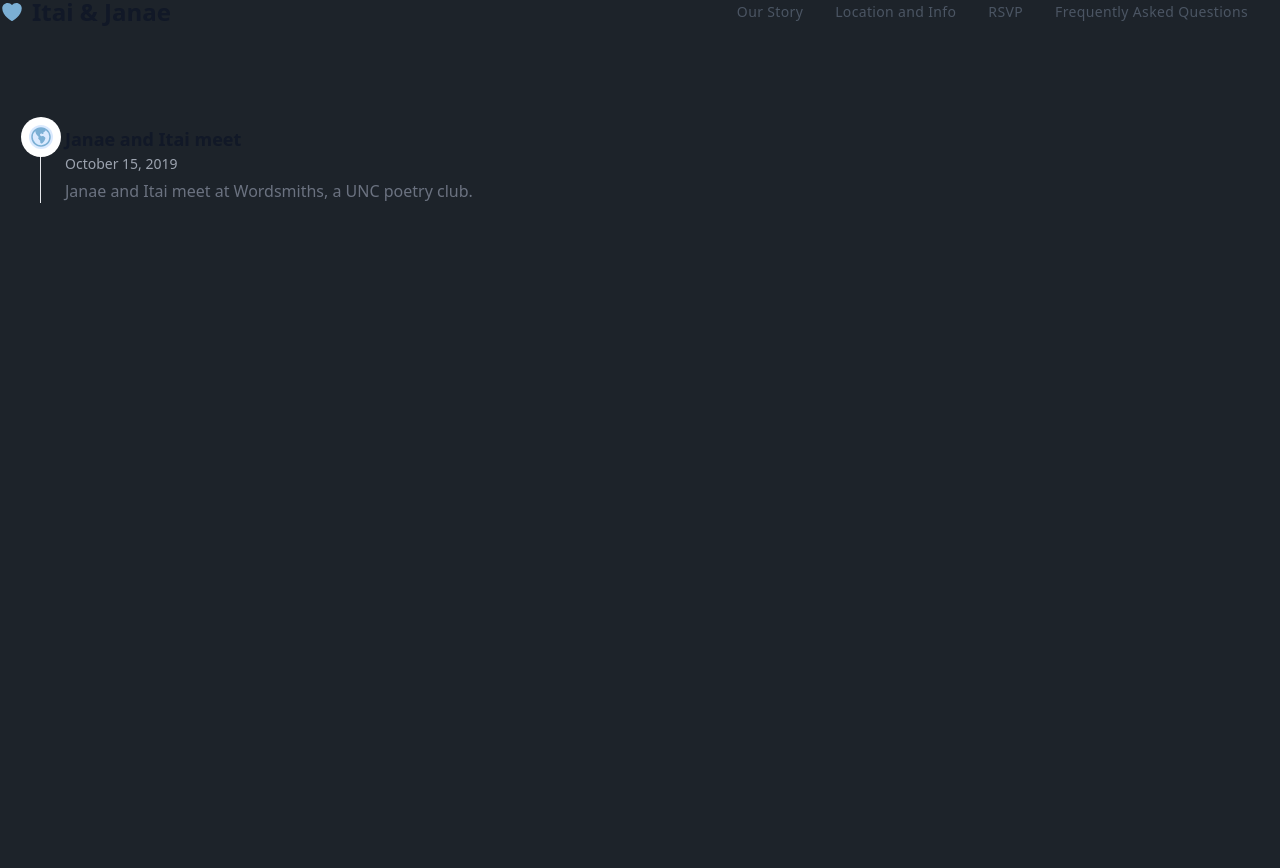
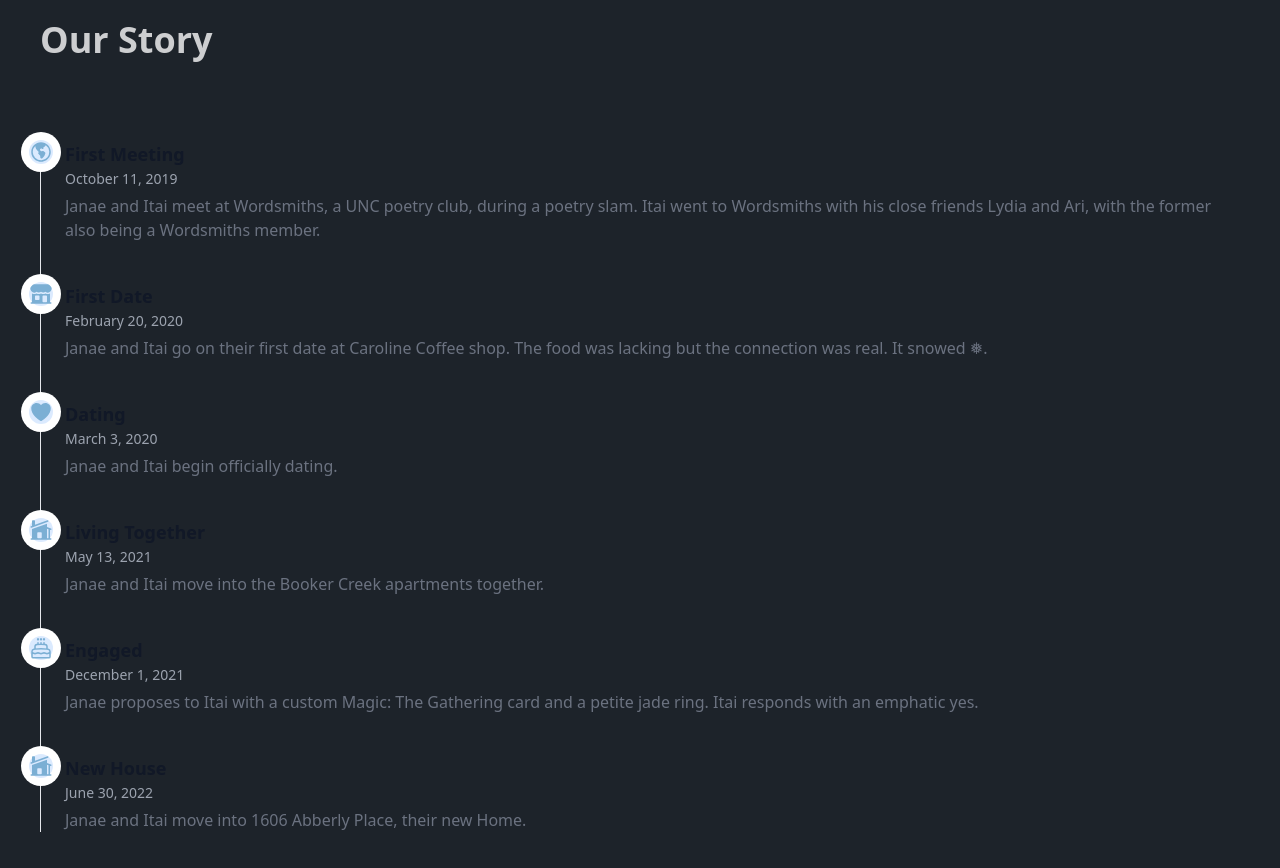
Before and after one commit to itaifish/wedding-website, a React (Vite) app: page / in a window 1280 px wide. Shown: the part 860-1728 px from the top of the page. Before the commit the page ends 1143 px from the top, so only its background shows below. Built offline with nearby package versions, Linux system fonts and the light colour scheme.

Commit message:
progress

```diff
--- a/src/components/atoms/Timeline.tsx
+++ b/src/components/atoms/Timeline.tsx
@@ -3,7 +3,7 @@ export interface TimelineProps {
 }
 export default function Timeline(props: TimelineProps) {
 	return (
-		<ol className="relative mx-10 my-20 border-l border-gray-200 dark:border-gray-700">
+		<ol className="relative  my-20 border-l border-gray-200 dark:border-gray-700">
 			{props.events.map((event, index) => {
 				return (
 					<li className="mb-10 ml-6" key={index}>
--- /dev/null
+++ b/src/components/atoms/icons/Cake.tsx
@@ -0,0 +1,20 @@
+import { IconProps } from './Icon';
+
+export const CakeIcon = ({ fill }: IconProps) => {
+	return (
+		<svg
+			xmlns="http://www.w3.org/2000/svg"
+			fill="none"
+			viewBox="0 0 24 24"
+			strokeWidth={1.5}
+			stroke={fill}
+			className="h-6 w-6"
+		>
+			<path
+				strokeLinecap="round"
+				strokeLinejoin="round"
+				d="M12 8.25v-1.5m0 1.5c-1.355 0-2.697.056-4.024.166C6.845 8.51 6 9.473 6 10.608v2.513m6-4.87c1.355 0 2.697.055 4.024.165C17.155 8.51 18 9.473 18 10.608v2.513m-3-4.87v-1.5m-6 1.5v-1.5m12 9.75l-1.5.75a3.354 3.354 0 01-3 0 3.354 3.354 0 00-3 0 3.354 3.354 0 01-3 0 3.354 3.354 0 00-3 0 3.354 3.354 0 01-3 0L3 16.5m15-3.38a48.474 48.474 0 00-6-.37c-2.032 0-4.034.125-6 .37m12 0c.39.049.777.102 1.163.16 1.07.16 1.837 1.094 1.837 2.175v5.17c0 .62-.504 1.124-1.125 1.124H4.125A1.125 1.125 0 013 20.625v-5.17c0-1.08.768-2.014 1.837-2.174A47.78 47.78 0 016 13.12M12.265 3.11a.375.375 0 11-.53 0L12 2.845l.265.265zm-3 0a.375.375 0 11-.53 0L9 2.845l.265.265zm6 0a.375.375 0 11-.53 0L15 2.845l.265.265z"
+			/>
+		</svg>
+	);
+};
--- /dev/null
+++ b/src/components/atoms/icons/Chat.tsx
@@ -0,0 +1,5 @@
+import Icon, { IconProps } from './Icon';
+
+export const ChatIcon = ({ fill }: IconProps) => {
+	return <Icon fill={fill} type="Chat" />;
+};
--- a/src/components/atoms/icons/Globe.tsx
+++ b/src/components/atoms/icons/Globe.tsx
@@ -1,11 +1,5 @@
-export default function Globe({ fill }: { fill: string | undefined }) {
-	return (
-		<svg xmlns="http://www.w3.org/2000/svg" viewBox="0 0 24 24" fill={fill} className="h-6 w-6">
-			<path
-				fillRule="evenodd"
-				d="M12 2.25c-5.385 0-9.75 4.365-9.75 9.75s4.365 9.75 9.75 9.75 9.75-4.365 9.75-9.75S17.385 2.25 12 2.25zM6.262 6.072a8.25 8.25 0 1010.562-.766 4.5 4.5 0 01-1.318 1.357L14.25 7.5l.165.33a.809.809 0 01-1.086 1.085l-.604-.302a1.125 1.125 0 00-1.298.21l-.132.131c-.439.44-.439 1.152 0 1.591l.296.296c.256.257.622.374.98.314l1.17-.195c.323-.054.654.036.905.245l1.33 1.108c.32.267.46.694.358 1.1a8.7 8.7 0 01-2.288 4.04l-.723.724a1.125 1.125 0 01-1.298.21l-.153-.076a1.125 1.125 0 01-.622-1.006v-1.089c0-.298-.119-.585-.33-.796l-1.347-1.347a1.125 1.125 0 01-.21-1.298L9.75 12l-1.64-1.64a6 6 0 01-1.676-3.257l-.172-1.03z"
-				clipRule="evenodd"
-			/>
-		</svg>
-	);
-}
+import Icon, { IconProps } from './Icon';
+
+export const GlobeIcon = ({ fill }: IconProps) => {
+	return <Icon fill={fill} type="Globe" />;
+};
--- a/src/components/atoms/icons/Heart.tsx
+++ b/src/components/atoms/icons/Heart.tsx
@@ -1,9 +1,5 @@
-const HeartIcon = ({ fill }: { fill: string | undefined }) => {
-	return (
-		<svg xmlns="http://www.w3.org/2000/svg" viewBox="0 0 24 24" fill={fill} className="h-6 w-6">
-			<path d="M11.645 20.91l-.007-.003-.022-.012a15.247 15.247 0 01-.383-.218 25.18 25.18 0 01-4.244-3.17C4.688 15.36 2.25 12.174 2.25 8.25 2.25 5.322 4.714 3 7.688 3A5.5 5.5 0 0112 5.052 5.5 5.5 0 0116.313 3c2.973 0 5.437 2.322 5.437 5.25 0 3.925-2.438 7.111-4.739 9.256a25.175 25.175 0 01-4.244 3.17 15.247 15.247 0 01-.383.219l-.022.012-.007.004-.003.001a.752.752 0 01-.704 0l-.003-.001z" />
-		</svg>
-	);
+import Icon, { IconProps } from './Icon';
+
+export const HeartIcon = ({ fill }: IconProps) => {
+	return <Icon fill={fill} type="Heart" />;
 };
-
-export default HeartIcon;
--- /dev/null
+++ b/src/components/atoms/icons/House.tsx
@@ -0,0 +1,5 @@
+import Icon, { IconProps } from './Icon';
+
+export const HouseIcon = ({ fill }: IconProps) => {
+	return <Icon fill={fill} type="House" />;
+};
--- /dev/null
+++ b/src/components/atoms/icons/Icon.tsx
@@ -0,0 +1,48 @@
+type IconType = 'Chat' | 'Globe' | 'Heart' | 'House';
+
+export interface IconProps {
+	fill: string | undefined;
+}
+
+const iconTypes: Record<IconType, JSX.Element> = {
+	Chat: (
+		<>
+			<path d="M5.223 2.25c-.497 0-.974.198-1.325.55l-1.3 1.298A3.75 3.75 0 007.5 9.75c.627.47 1.406.75 2.25.75.844 0 1.624-.28 2.25-.75.626.47 1.406.75 2.25.75.844 0 1.623-.28 2.25-.75a3.75 3.75 0 004.902-5.652l-1.3-1.299a1.875 1.875 0 00-1.325-.549H5.223z" />
+			<path
+				fillRule="evenodd"
+				d="M3 20.25v-8.755c1.42.674 3.08.673 4.5 0A5.234 5.234 0 009.75 12c.804 0 1.568-.182 2.25-.506a5.234 5.234 0 002.25.506c.804 0 1.567-.182 2.25-.506 1.42.674 3.08.675 4.5.001v8.755h.75a.75.75 0 010 1.5H2.25a.75.75 0 010-1.5H3zm3-6a.75.75 0 01.75-.75h3a.75.75 0 01.75.75v3a.75.75 0 01-.75.75h-3a.75.75 0 01-.75-.75v-3zm8.25-.75a.75.75 0 00-.75.75v5.25c0 .414.336.75.75.75h3a.75.75 0 00.75-.75v-5.25a.75.75 0 00-.75-.75h-3z"
+				clipRule="evenodd"
+			/>
+		</>
+	),
+	Globe: (
+		<path
+			fillRule="evenodd"
+			d="M12 2.25c-5.385 0-9.75 4.365-9.75 9.75s4.365 9.75 9.75 9.75 9.75-4.365 9.75-9.75S17.385 2.25 12 2.25zM6.262 6.072a8.25 8.25 0 1010.562-.766 4.5 4.5 0 01-1.318 1.357L14.25 7.5l.165.33a.809.809 0 01-1.086 1.085l-.604-.302a1.125 1.125 0 00-1.298.21l-.132.131c-.439.44-.439 1.152 0 1.591l.296.296c.256.257.622.374.98.314l1.17-.195c.323-.054.654.036.905.245l1.33 1.108c.32.267.46.694.358 1.1a8.7 8.7 0 01-2.288 4.04l-.723.724a1.125 1.125 0 01-1.298.21l-.153-.076a1.125 1.125 0 01-.622-1.006v-1.089c0-.298-.119-.585-.33-.796l-1.347-1.347a1.125 1.125 0 01-.21-1.298L9.75 12l-1.64-1.64a6 6 0 01-1.676-3.257l-.172-1.03z"
+			clipRule="evenodd"
+		/>
+	),
+	Heart: (
+		<path d="M11.645 20.91l-.007-.003-.022-.012a15.247 15.247 0 01-.383-.218 25.18 25.18 0 01-4.244-3.17C4.688 15.36 2.25 12.174 2.25 8.25 2.25 5.322 4.714 3 7.688 3A5.5 5.5 0 0112 5.052 5.5 5.5 0 0116.313 3c2.973 0 5.437 2.322 5.437 5.25 0 3.925-2.438 7.111-4.739 9.256a25.175 25.175 0 01-4.244 3.17 15.247 15.247 0 01-.383.219l-.022.012-.007.004-.003.001a.752.752 0 01-.704 0l-.003-.001z" />
+	),
+	House: (
+		<>
+			<path d="M19.006 3.705a.75.75 0 00-.512-1.41L6 6.838V3a.75.75 0 00-.75-.75h-1.5A.75.75 0 003 3v4.93l-1.006.365a.75.75 0 00.512 1.41l16.5-6z" />
+			<path
+				fillRule="evenodd"
+				d="M3.019 11.115L18 5.667V9.09l4.006 1.456a.75.75 0 11-.512 1.41l-.494-.18v8.475h.75a.75.75 0 010 1.5H2.25a.75.75 0 010-1.5H3v-9.129l.019-.006zM18 20.25v-9.565l1.5.545v9.02H18zm-9-6a.75.75 0 00-.75.75v4.5c0 .414.336.75.75.75h3a.75.75 0 00.75-.75V15a.75.75 0 00-.75-.75H9z"
+				clipRule="evenodd"
+			/>
+		</>
+	),
+};
+
+const Icon = ({ fill, type }: IconProps & { type: IconType }) => {
+	return (
+		<svg xmlns="http://www.w3.org/2000/svg" viewBox="0 0 24 24" fill={fill} className="h-6 w-6">
+			{iconTypes[type]}
+		</svg>
+	);
+};
+
+export default Icon;
--- a/src/components/molecules/Body.tsx
+++ b/src/components/molecules/Body.tsx
@@ -3,9 +3,9 @@ import Header from './Header';
 
 export default function Body() {
 	return (
-		<>
+		<div className="relative">
 			<Header />
 			<OurStory />
-		</>
+		</div>
 	);
 }
--- a/src/components/molecules/Header.tsx
+++ b/src/components/molecules/Header.tsx
@@ -1,4 +1,4 @@
-import HeartIcon from '../atoms/icons/Heart';
+import { HeartIcon } from '../atoms/icons/Heart';
 
 export const links = {
 	story: {
@@ -21,9 +21,9 @@ export const links = {
 
 export default function Header() {
 	return (
-		<header>
-			<div className="container mx-auto">
-				<nav className="z-10 my-10 w-full border-b border-black/5 dark:border-white/5 lg:border-transparent">
+		<header className="sticky left-0 top-0 z-[100]">
+			<div className="mx-auto">
+				<nav className="absolute z-10 mb-10 w-full border-b  border-black/5 bg-base-100 dark:border-white/5 lg:border-transparent">
 					<div className="relative flex flex-wrap items-center justify-between gap-6 py-3 md:gap-0 md:py-4">
 						<div className="relative z-20 flex w-full justify-between md:px-0 lg:w-max">
 							<a href="/#home" aria-label="logo" className="flex items-center space-x-2">
--- a/src/components/organisms/OurStory.tsx
+++ b/src/components/organisms/OurStory.tsx
@@ -1,19 +1,58 @@
 import Timeline, { TimelineProps } from '../atoms/Timeline';
-import Globe from '../atoms/icons/Globe';
+import { CakeIcon } from '../atoms/icons/Cake';
+import { ChatIcon } from '../atoms/icons/Chat';
+import { GlobeIcon } from '../atoms/icons/Globe';
+import { HeartIcon } from '../atoms/icons/Heart';
+import { HouseIcon } from '../atoms/icons/House';
+
 import { links } from '../molecules/Header';
 
 const events: TimelineProps['events'] = [
 	{
-		name: 'Janae and Itai meet',
-		description: 'Janae and Itai meet at Wordsmiths, a UNC poetry club. ',
-		date: new Date('15 Oct 2019 08:45:00 GMT'),
-		icon: <Globe fill="#7BAFD4" />,
+		name: 'First Meeting',
+		description:
+			'Janae and Itai meet at Wordsmiths, a UNC poetry club, during a poetry slam. Itai went to Wordsmiths with his close friends Lydia and Ari, with the former also being a Wordsmiths member.',
+		date: new Date('11 Oct 2019'),
+		icon: <GlobeIcon fill="#7BAFD4" />,
+	},
+	{
+		name: 'First Date',
+		description:
+			'Janae and Itai go on their first date at Caroline Coffee shop. The food was lacking but the connection was real. It snowed ❅.',
+		date: new Date('20 Feb 2020'),
+		icon: <ChatIcon fill="#7BAFD4" />,
+	},
+	{
+		name: 'Dating',
+		description: 'Janae and Itai begin officially dating.',
+		date: new Date('3 Mar 2020'),
+		icon: <HeartIcon fill="#7BAFD4" />,
+	},
+	{
+		name: 'Living Together',
+		description: 'Janae and Itai move into the Booker Creek apartments together.',
+		date: new Date('13 May 2021'),
+		icon: <HouseIcon fill="#7BAFD4" />,
+	},
+	{
+		name: 'Engaged',
+		description:
+			'Janae proposes to Itai with a custom Magic: The Gathering card and a petite jade ring. Itai responds with an emphatic yes.',
+		date: new Date('1 Dec 2021'),
+		icon: <CakeIcon fill="#7BAFD4" />,
+	},
+	{
+		name: 'New House',
+		description: 'Janae and Itai move into 1606 Abberly Place, their new Home.',
+		date: new Date('30 Jun 2022'),
+		icon: <HouseIcon fill="#7BAFD4" />,
 	},
 ];
 
 export default function OurStory() {
 	return (
-		<div id={links.story.to} className="mt-1.5">
+		<div id={links.story.to} className="mx-10 pt-20">
+			<h2 className="mx-auto text-4xl font-extrabold dark:text-white">Our Story</h2>
 			<Timeline events={events} />
 		</div>
 	);
```
